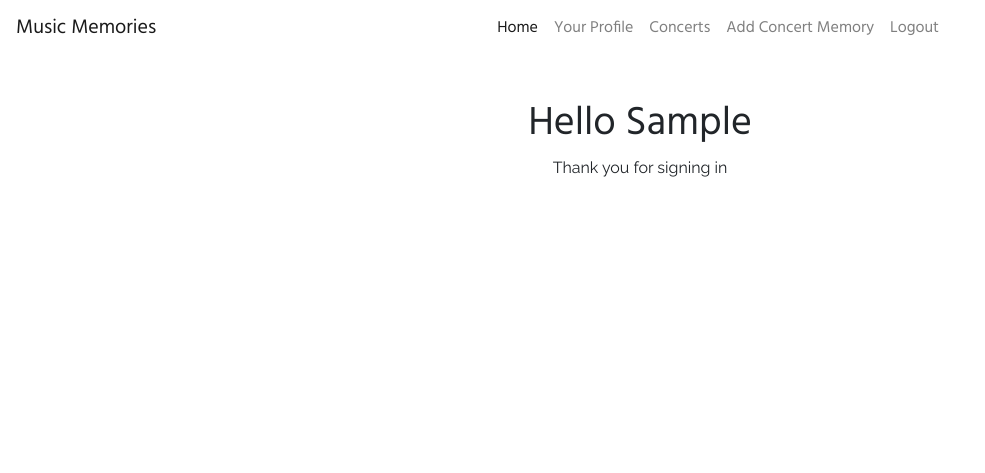
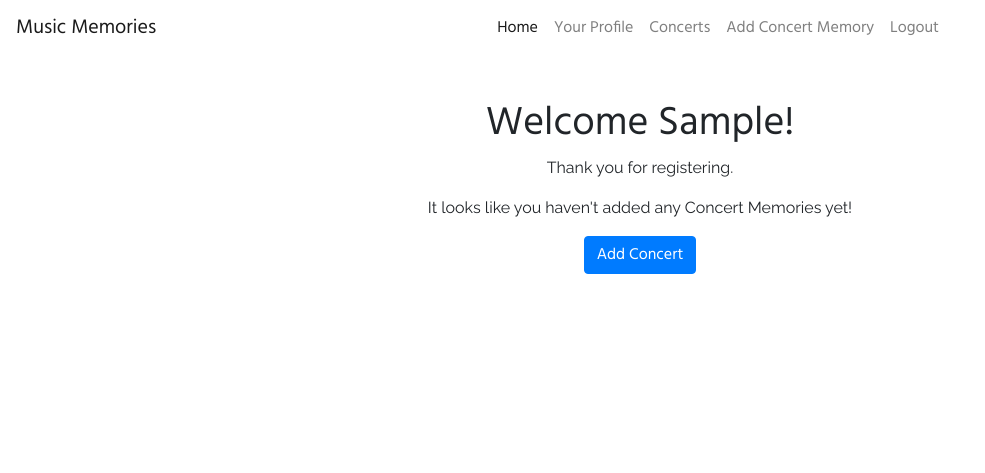
Before and after one commit to Code-Institute-Submissions/music-memories, a Flask app: page /profile/1 in a window 1280 px wide. Shown: the top 473 px of the page, without its empty margins (0-985 px from the left). Run offline with Flask 2, Linux system fonts and the light colour scheme; the visitor is signed in with stand-in values (Sample User, id 1); a database or web service that is not in the repository returns one stand-in record (values such as "Sample title"); some libraries are stand-ins or nearby versions.

Commit message:
Profile Page updated with custom user display

```diff
--- a/app.py
+++ b/app.py
@@ -175,12 +175,10 @@ def logout():
 def profile(username):
     username = mongo.db.users.find_one(
         {"username": session["user"]})["username"]
-    return render_template("profile.html", username=username,
-                           concerts=mongo.db.artists.find())
+    return render_template("profile.html", username=username, artist_list=mongo.db.artists.find())
 
     if session["user"]:
-        return render_template("profile.html", username=username,
-                               concerts=mongo.db.artists.find())
+        return render_template("profile.html", username=username, artist_list=mongo.db.artists.find())
 
     return redirect(url_for("login"))
 
--- a/static/css/style.css
+++ b/static/css/style.css
@@ -194,6 +194,17 @@ textarea {
     position: relative;
 }
 
+/*---------------------------Login Page*/
+
+.profile-add {
+    display: none;
+}
+
+.profile-with-details {
+    display: show;
+    padding-top: 100px;
+}
+
 /*---------------------------Media Queries*/
 
 @media (max-width: 575.99px) {
--- a/static/js/script.js
+++ b/static/js/script.js
@@ -14,9 +14,16 @@ $(document).ready(function () {
 
     // Search Results
     var list = $("#artist-lists").length;
-
+    console.log(list);
     if (list < 1) {
         $(".concert-header").hide();
-        $(".flash-add").removeClass('flash-add');
+        $(".flash-add").removeClass("flash-add");
+    }
+
+    var profList = $("#artist-lists-profile").length;
+    console.log(profList);
+    if (profList < 1) {
+        $(".profile-add").removeClass("profile-add");
+        $(".profile-with-details").addClass("profile-with-details");
     }
 })
--- a/templates/profile.html
+++ b/templates/profile.html
@@ -1,7 +1,71 @@
 {% extends 'base.html' %}
 {% block content %}
 
-<h1 class="register-text">Hello {{username.title() }}</h1>
-<p>Thank you for signing in</p>
+    <!--<h1 class="register-text profile-add">Hello {{username.title() }}</h1>-->
+    <h1 class="profile-with-details">Welcome {{username.title() }}!</h1>
+    <p class="profile-add">Thank you for registering.</p>
+    <p class="profile-add">It looks like you haven't added any Concert Memories yet!</p>
+    <a href="{{ url_for('add_concert') }}" class="btn btn-primary profile-add ">Add Concert</a>
+    <br/>
+
+        <section>
+            {% for artist in artist_list %}
+                {% if session.user|lower == artist.created_by|lower %}
+                    <div class="container" id="artist-lists-profile">
+                        <h2 class="text-center">Your Concert Memories:</h2>
+                        <br/>
+                        <div class="row">
+                            <div class="col-sm-12">
+                                <div class="row">
+                                    <div class="col-sm-6">
+                                        <img src="{{ artist.image }}" alt="" class="image-item img-responsive">
+                                        <br/>
+                                        <a href="{{ artist.image_attribution }}" target="_blank" class="image-attribution"><small>Image under Creative Commons Licence</small></a>
+                                    </div>
+                                    <div class="col-sm-6 text-center">
+                                        <h3 class="details">{{ artist.artist }}</h3>
+                                        <p class="details"><strong>City: </strong>{{ artist.city }}</p>
+                                        <p class="details"><strong>Venue: </strong>{{ artist.venue }}</p>
+                                        <p class="details"><strong>Date: </strong>{{ artist.date }}</p>
+                                        <p class="details"><strong>Album Tour: </strong>{{ artist.album_tour }}</p>
+                                        <p class="details"><strong>Set List: </strong>{{ artist.set_list}}</p>
+                                        <p class="details"><strong>Genres: </strong>{{ artist.genres }}</p>
+                                        <p class="details"><strong> Monthly Spotify Listeners: </strong>{{ artist.spotify_listeners }}</p>
+                                        <p class="details"><strong>Created by: </strong>{{ artist.created_by }} {{ artist.created_on }}</p>
+                                        <div>
+                                            <a href="{{ url_for('edit_concert', artist_id=artist._id) }}" class="btn btn-primary">Edit</a>
+                                            <a href="{{ url_for('delete_artist', artist_id=artist._id) }}" class="btn btn-danger">Delete</a>
+                                        </div>
+                                        <br/>
+                                        <div>
+                                            <form method="POST" action="{{ url_for('add_like', artist_id=artist._id) }}">
+                                                <button type="submit" class="like-button" placeholder="fa-icon"><i class="far fa-heart small"></i></button>
+                                                <span class="count">Likes {{ artist.like }}</span>
+                                            </form>
+                                        </div>
+                                        <br/>
+                                        <div class="list-inline">
+
+                                                <a href="{{ artist.facebook_url}}" target="_blank"><i class="fab fa-facebook small" aria-hidden="true"></i></a>
+
+
+                                                <a href="{{ artist.instagram_url}}" target="_blank"><i class="fab fa-instagram small" aria-hidden="true"></i></a>
+
+
+                                                <a href="{{ artist.spotify_url}}" target="_blank"><i class="fab fa-spotify small" aria-hidden="true"></i></a>
+
+
+                                                <a href="{{ artist.twitter_url}}" target="_blank"><i class="fab fa-twitter small" aria-hidden="true"></i></a>
+
+                                        </div>
+                                    </div>
+                                </div>
+                            </div>
+                        </div>
+                    </div>
+                    <hr>
+                {% endif %}
+            {% endfor %}
+        </section>
 
 {% endblock %}
```
